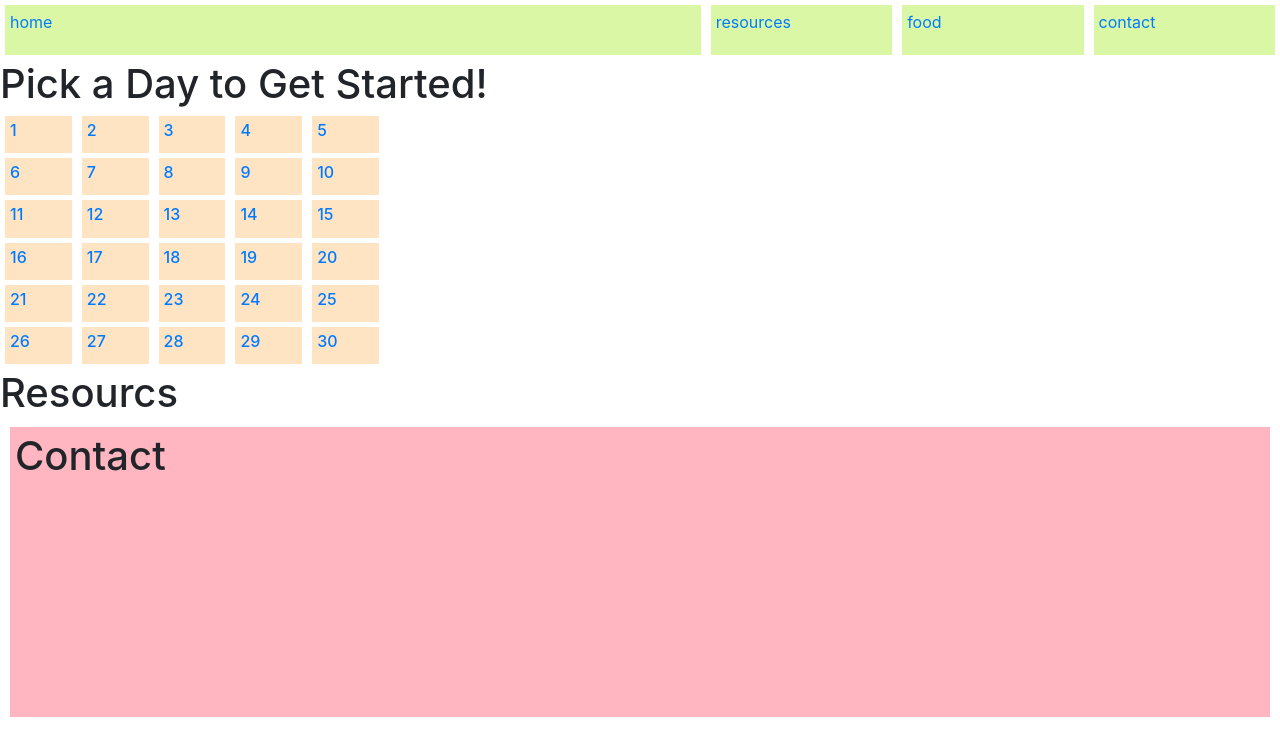
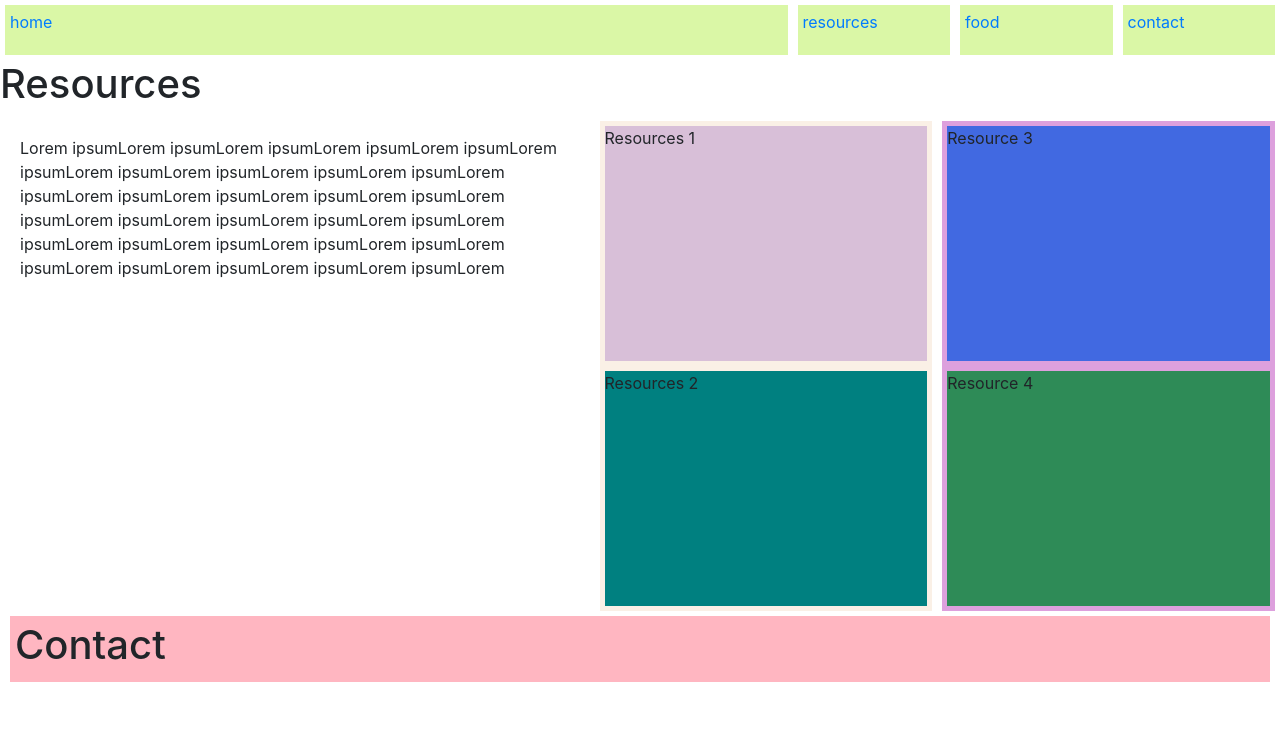
Before and after one commit to sdennruss/30daychallenge, a React (Create React App) app: page /resources in a window 1280 px wide. Shown: the top 756 px of the page. Built offline with nearby package versions, Linux system fonts and the light colour scheme.

Commit message:
flexbox layout for Resources page

```diff
--- a/src/App.css
+++ b/src/App.css
@@ -8,6 +8,7 @@
 
   .challenge-div{
     display: flex;
+    width: auto;
   }
 
   .menu-container{
@@ -15,6 +16,11 @@
   }
 
   .contact-container {
+    display: flex;
+    align-items: flex-end;
+  }
+
+  .progress-challenge-container{
     display: flex;
   }
 
@@ -45,6 +51,19 @@
     width: 30%;
   }
 
+  .equal-height-container{
+    /* max-width: 900px; */
+    margin: 0 auto;
+    display: flex;
+    /* flex-direction: row; */
+  }
+
+  /* .resources-container-2{
+    display: flex;
+    justify-content: flex-end;
+
+  } */
+
 }
 
 
@@ -63,7 +82,7 @@
   }
 
   .home{
-    flex:4
+    flex: 50%
   }
 
   .resources{
@@ -85,13 +104,16 @@
     margin: 0 5px 5px 5px;
     flex: 1 0 16%;
 }
+.progress-challenge-container{
+  margin: 5px;
+}
 
 .menu-container>div{
   background-color: lightblue;
   flex-flow: row wrap;
   margin: 10px;
   flex: 1;
-  height: 400px;
+  height: 390px;
 }
 
 .breakfast{
@@ -111,26 +133,73 @@
 
 .breakfast-item{
   background: whitesmoke;
-  height: 360px;
+  height: 350px;
   padding: 5px;
 }
 
 .lunch-item{
   background: whitesmoke;
-  height: 360px;
+  height: 350px;
   padding: 5px;
 }
 
 .dinner-item{
   background: whitesmoke;
-  height: 360px;
+  height: 350px;
   padding: 5px;
 }
 
 .contact-container{
   background:lightpink;
   padding: 5px;
-  margin: 10px 10px 0 10px;
-  height: 290px;
+  margin: 0px 10px 0 10px;
+}
+
+.resources-image-first{
+  background-color: white;
+  padding: 20px;
+  height: 500px;
+  flex: 5;
+}
+
+
+.resources-container-second{
+  background-color: linen;
+  flex: 3;
+  display: flex;
+  flex-direction: column;
+  margin: 5px;
+}
+
+.resource-1{
+background-color: thistle;
+flex: 1;
+margin: 5px;
+}
+
+.resource-2{
+  background-color: teal;
   flex: 1;
+  margin: 5px;
 }
+
+.resources-container-third{
+  background-color: plum;
+  display: flex;
+  flex: 3;
+  flex-direction: column;
+  margin: 5px;
+
+}
+
+.resource-3{
+  background-color: royalblue;
+  flex: 1;
+  margin: 5px;
+}
+
+.resource-4{
+  background-color: seagreen;
+  flex: 1;
+  margin: 5px;
+}
--- a/src/App.js
+++ b/src/App.js
@@ -1,22 +1,21 @@
 import React, {Component} from 'react';
 import {Route, Switch, Redirect} from "react-router-dom";
 import NavBar from './components/navbar/navbar';
-import Home from "./components/home/home"
 import Resources from './components/resources/resources';
 import Food from './components/food/food';
 import NotFound from "./components/notfound/notfound"
 import {challenges} from "./components/calendar/challenges"
 import Calendar from './components/calendar/calendar';
 import MenuItems from './components/menu/menuItems';
+import Contact from './components/contact/contact';
 import './App.css';
-import Contact from './components/contact/contact';
 
 class App extends Component {
   state = {
     navigations: ["home", "resources", "food", "contact"],
     expand: false,
     challenges: [],
-    item: 1
+    item: 0
   }
 // Will add approp color / design after completing the funnctionality part :)
   componentDidMount() {
@@ -39,25 +38,22 @@ class App extends Component {
     navigations={navigations}
     />
 
-    <Calendar
-    challenges={challenges}
-    onDaysClicked={this.handleDaysClicked}
-    />
+
 
       <div className="routing">
       <Switch>
-        <Route path="/calendar/:breakfast/:lunch/:dinner/:days" render = {(props) => <MenuItems value={data} item={this.state.item} challenge={challenges} {...props}/> }/>
+        <Route path="/calendar/:breakfast/:lunch/:dinner/:days" render = {(props) => <MenuItems  onDaysClicked={this.handleDaysClicked} value={data} item={this.state.item} challenges={challenges} {...props}/> }/>
         <Route path="/resources" component={Resources} />
         <Route path="/food" component={Food} />
         <Route path="/notfound" component={NotFound} />
-        <Route path="/home" render={(props) => <Home challenges={challenges} onDaysClicked={this.handleDaysClicked} {...props} />} />
-        <Route path="/contact" component={Contact} />
-        <Route path='/' render={(props) => <Home challenges={challenges} onDaysClicked={this.handleDaysClicked} {...props} />} />
+        <Route path="/home" render={(props) => <Calendar challenges={challenges} onDaysClicked={this.handleDaysClicked} value={data} item={this.state.item} {...props}  />} />
+        <Route path='/' render={(props) => <Calendar challenges={challenges} onDaysClicked={this.handleDaysClicked} value={data} item={this.state.item} {...props} />} />
         <Redirect to="/notfound" />
         </Switch>
       </div>
 
       <Contact />
+
 
     </React.Fragment>
 
--- a/src/components/calendar/calendar.jsx
+++ b/src/components/calendar/calendar.jsx
@@ -1,11 +1,11 @@
-import React,{Component} from 'react';
+import React from 'react';
 import Days from './days';
 
 
-const Calendar = ({challenges, onDaysClicked}) => {
+const Calendar = ({value, item, challenges, onDaysClicked}) => {
   return (
     <React.Fragment>
-    <h1>Pick a Day to Get Started!</h1>
+    <h1>Pick a Day and Let's Get Started!</h1>
     <div className="progress-challenge-container">
       <div className="challenge-container">
         {challenges.map(challenge => (
@@ -17,7 +17,6 @@ const Calendar = ({challenges, onDaysClicked}) => {
         </div>
       ))}
       </div>
-
     </div>
 
     </React.Fragment>
--- a/src/components/home/home.jsx
+++ b/src/components/home/home.jsx
@@ -1,5 +1,3 @@
-import React from 'react';
-import Calendar from '../calendar/calendar';
 
 const Home= ({challenges, onDaysClicked}) => {
 
--- a/src/components/menu/menuItems.jsx
+++ b/src/components/menu/menuItems.jsx
@@ -1,12 +1,17 @@
 import React from 'react';
 import ProgressBar from '../progress/progressBar';
+import Calendar from '../calendar/calendar';
 
-const MenuItems = ({ match, value, item  }) => {
+const MenuItems = ({ onDaysClicked, challenges, match, value, item  }) => {
   const {params: { days, breakfast, lunch, dinner, }} = match
 
 
   return (
     <React.Fragment>
+    <Calendar
+    challenges={challenges}
+    onDaysClicked={onDaysClicked}
+    />
       <h1>{days}</h1>
 
       <ProgressBar
--- a/src/components/resources/resources.jsx
+++ b/src/components/resources/resources.jsx
@@ -2,7 +2,34 @@ import React from 'react';
 
 const Resources = () => {
   return (
-    <h1>Resourcs</h1>
+    <React.Fragment>
+    <h1>Resources</h1>
+
+    <div className="equal-height-container">
+      <div className="resources-image-first">
+        <p>Lorem ipsumLorem ipsumLorem ipsumLorem
+        ipsumLorem ipsumLorem ipsumLorem ipsumLorem ipsumLorem
+        ipsumLorem ipsumLorem ipsumLorem ipsumLorem ipsumLorem
+        ipsumLorem ipsumLorem ipsumLorem ipsumLorem
+        ipsumLorem ipsumLorem ipsumLorem ipsumLorem ipsumLorem ipsumLorem
+        ipsumLorem ipsumLorem ipsumLorem ipsumLorem ipsumLorem ipsumLorem ipsumLorem </p>
+      </div>
+
+      <div className="resources-container-second">
+        <div className="resource-1">Resources 1</div>
+
+        <div className="resource-2">Resources 2 </div>
+      </div>
+
+      <div className="resources-container-third">
+        <div className="resource-3"> Resource 3</div>
+
+        <div className="resource-4"> Resource 4</div>
+      </div>
+
+      </div>
+    </React.Fragment>
+
    );
 }
 
```
